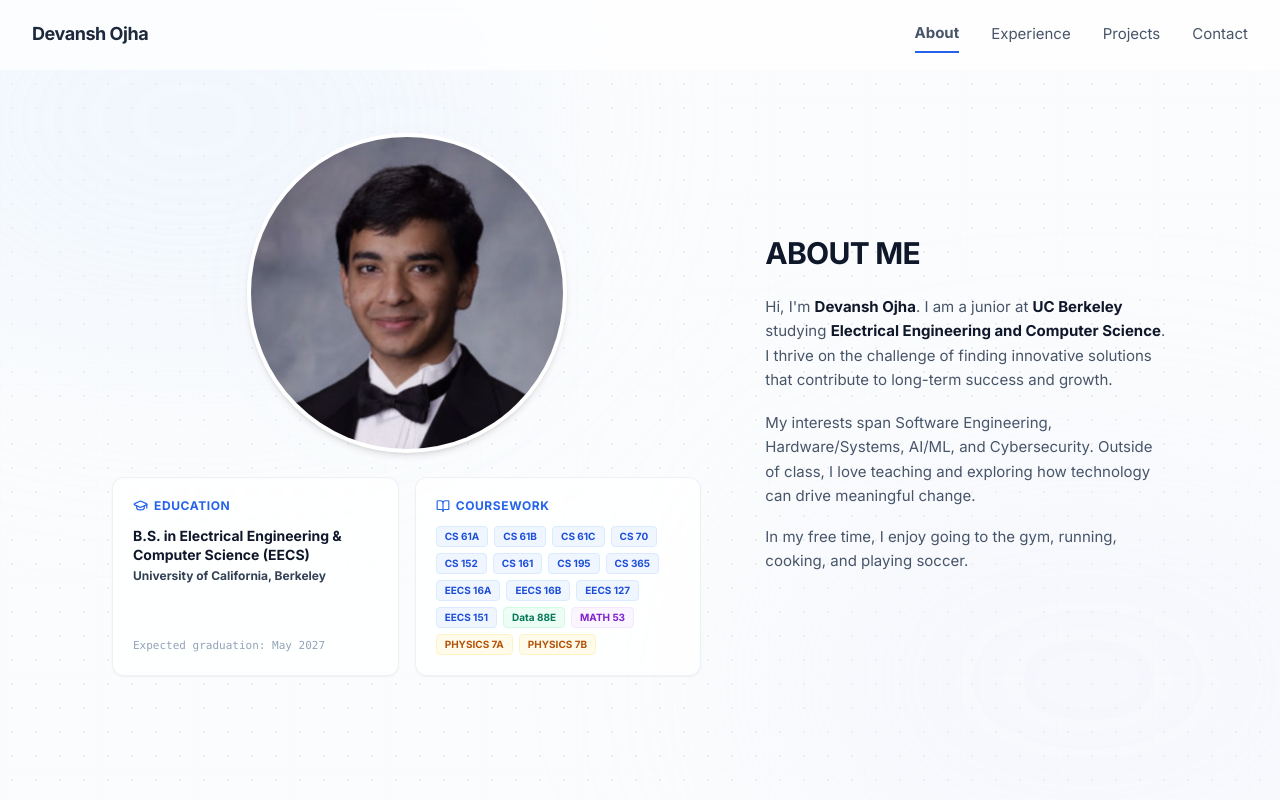
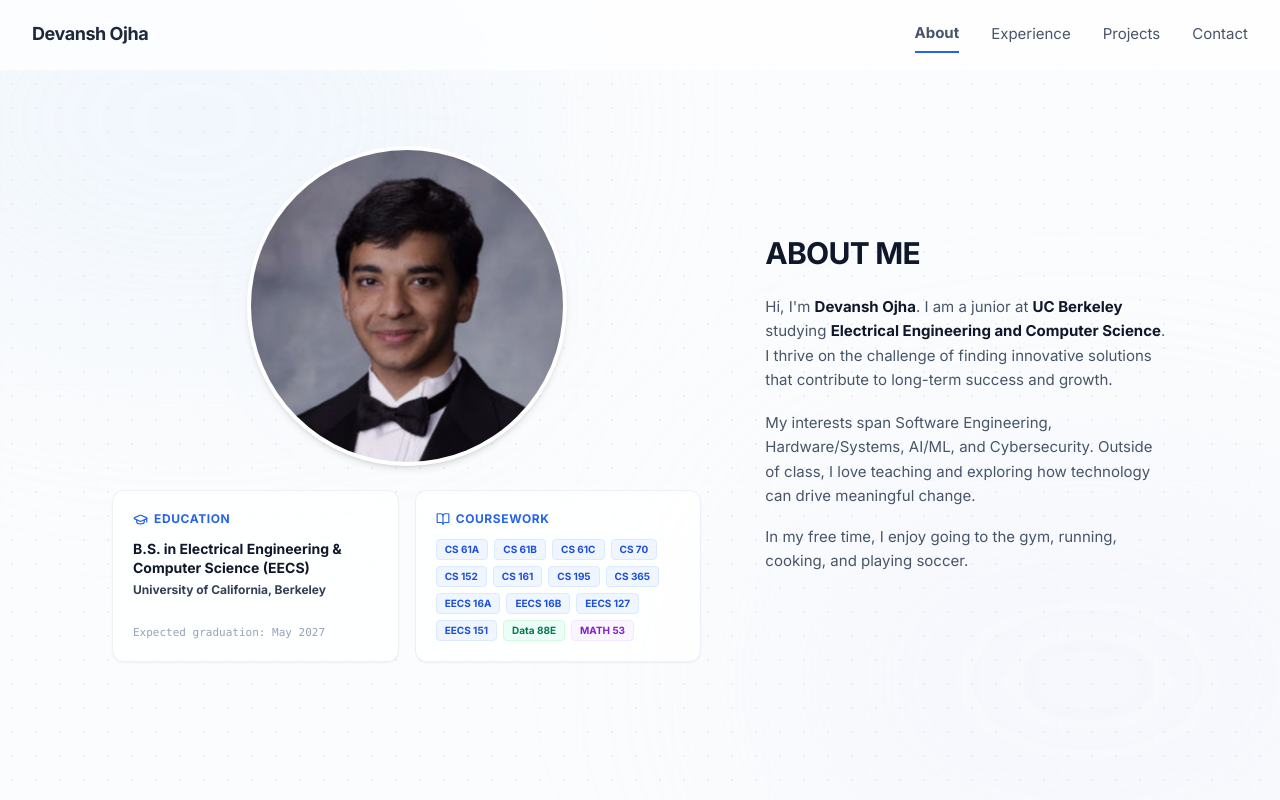
Before and after one commit to Devansh-Ojha/personal-website, a React (Vite) app: page / in a window 1280 px wide. Shown: the top 800 px of the page. Built offline with nearby package versions, Linux system fonts and the light colour scheme.

Commit message:
Redesign: Remove physics 7A/7B from the courses badges

```diff
--- a/src/components/About.jsx
+++ b/src/components/About.jsx
@@ -17,9 +17,7 @@ const courses = [
   { code: "EECS 127", name: "Optimization Models in Engineering" },
   { code: "EECS 151", name: "Digital Design & Integrated Circuits (ASIC Lab)" },
   { code: "Data 88E", name: "Economic Models" },
-  { code: "MATH 53", name: "Multivariable Calculus" },
-  { code: "PHYSICS 7A", name: "Physics for Scientists and Engineers I" },
-  { code: "PHYSICS 7B", name: "Physics for Scientists and Engineers II" }
+  { code: "MATH 53", name: "Multivariable Calculus" }
 ];
 
 const getCourseBadgeStyles = (code) => {
```
